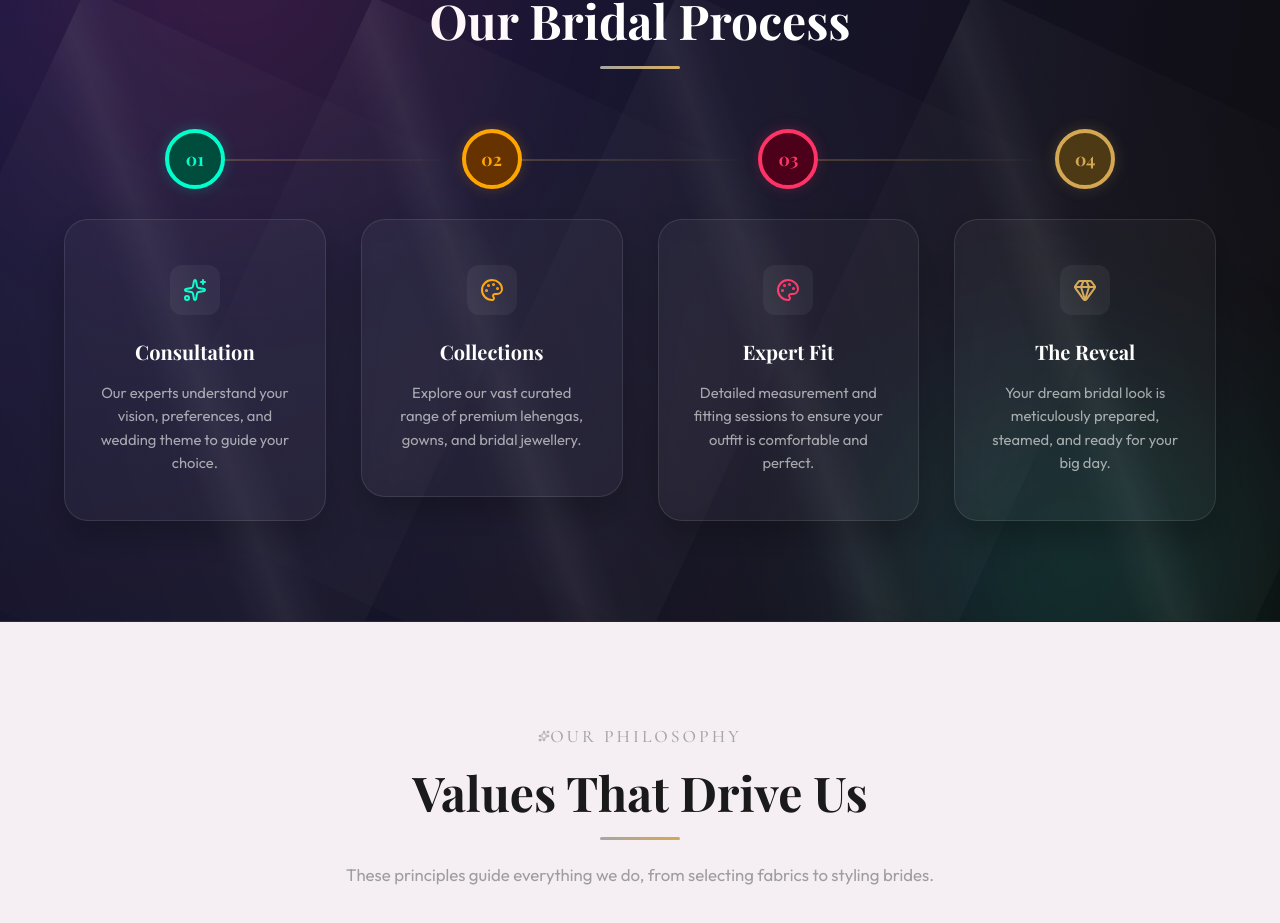
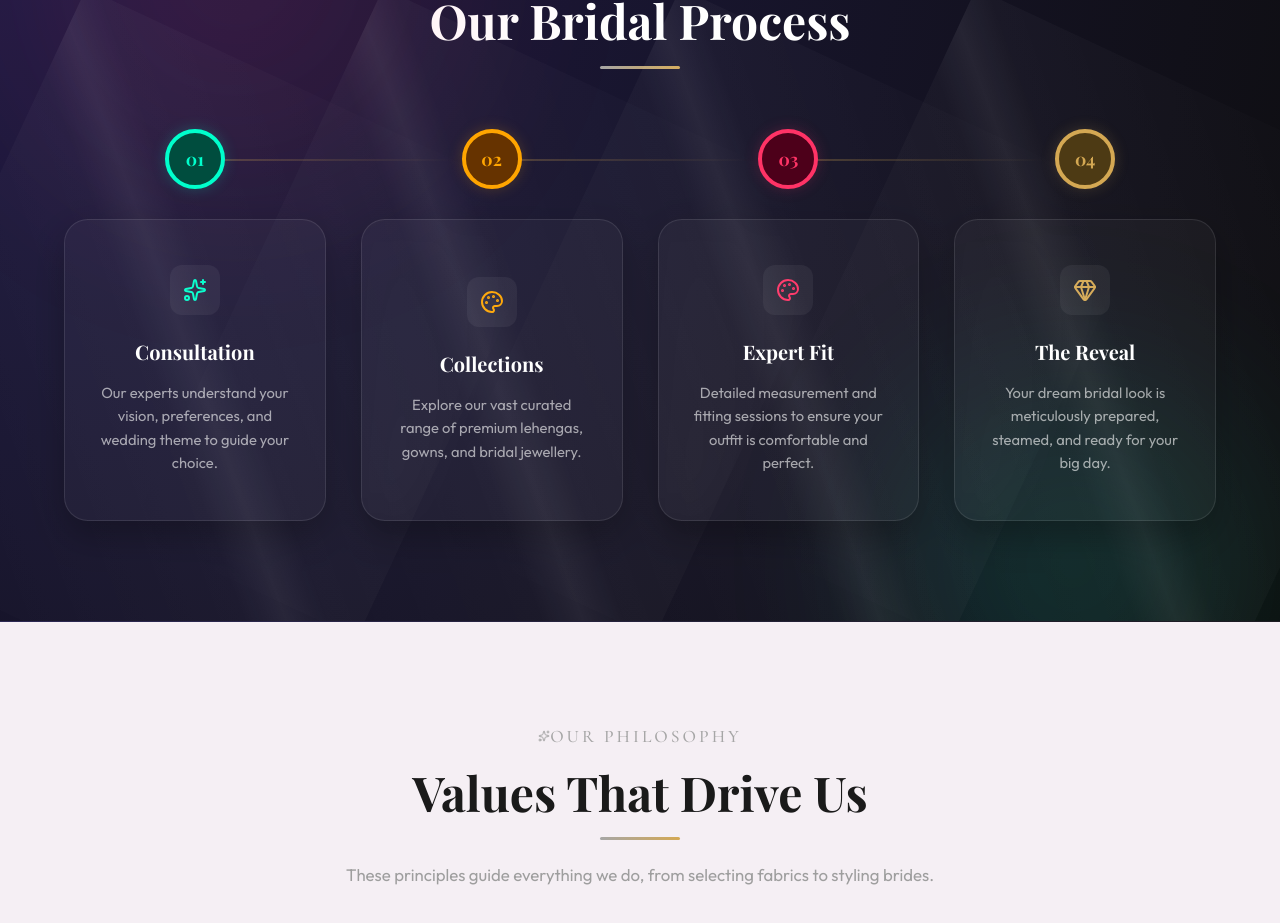
Before and after one commit to Eshbanoliver/shagun-thebridalcollection, a React (Vite) app: page /about in a window 1280 px wide. Shown: the part 1434-2357 px from the top of the page. Built offline with nearby package versions, Linux system fonts and the light colour scheme; a web font is replaced by a local one.

Commit message:
process section

```diff
--- a/src/pages/About/About.css
+++ b/src/pages/About/About.css
@@ -305,6 +305,7 @@
 }
 
 .about-process__card {
+  flex-grow: 1;
   background: rgba(255, 255, 255, 0.03) !important;
   backdrop-filter: blur(25px) saturate(180%) !important;
   -webkit-backdrop-filter: blur(25px) saturate(180%) !important;
@@ -313,6 +314,10 @@
   padding: 45px 30px;
   transition: all 0.6s cubic-bezier(0.23, 1, 0.32, 1);
   box-shadow: 0 15px 35px rgba(0, 0, 0, 0.3);
+  display: flex;
+  flex-direction: column;
+  align-items: center;
+  justify-content: center;
 }
 
 .about-process__card::after {
@@ -350,6 +355,8 @@
   text-align: center;
   position: relative;
   transition: all 0.4s ease;
+  display: flex;
+  flex-direction: column;
 }
 
 .about-process__step-wrapper {
```
